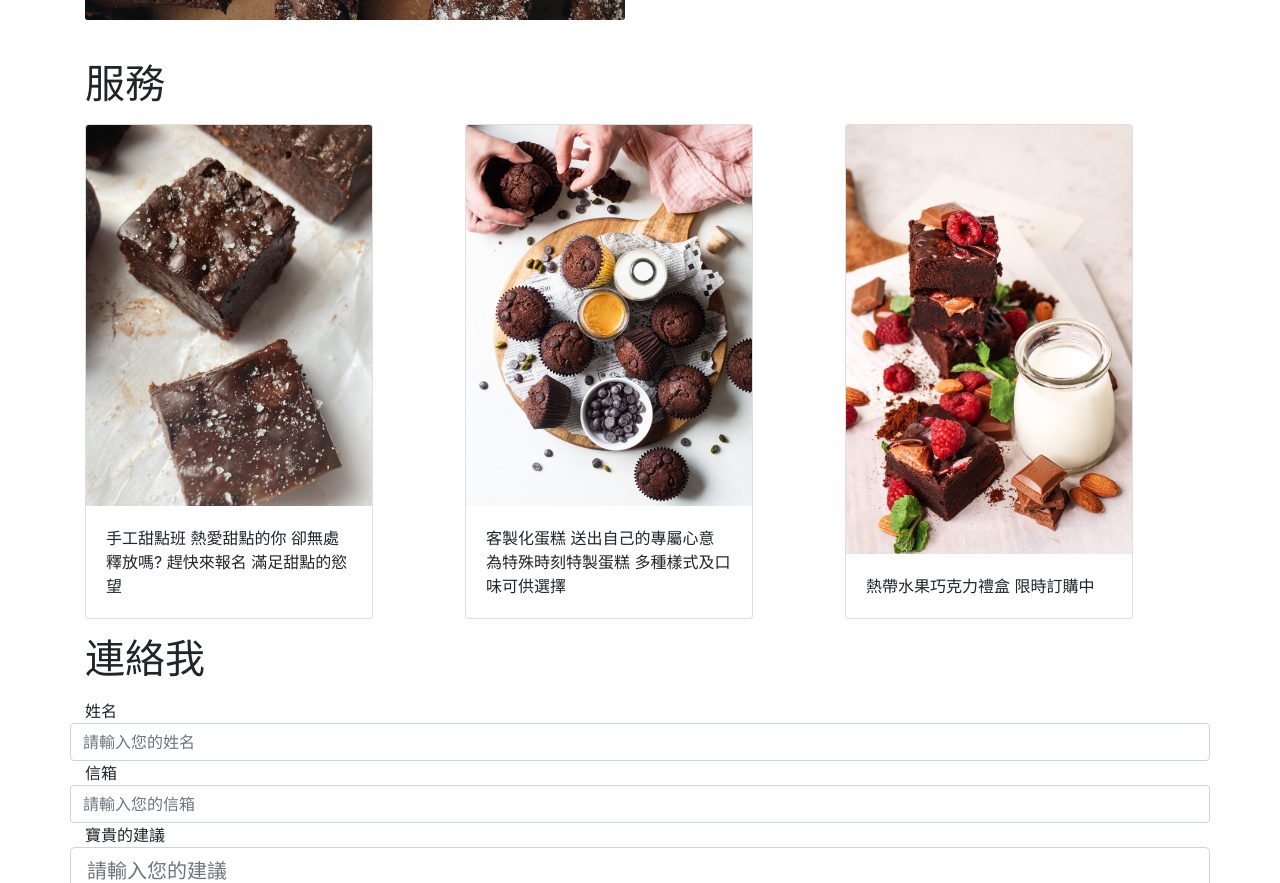
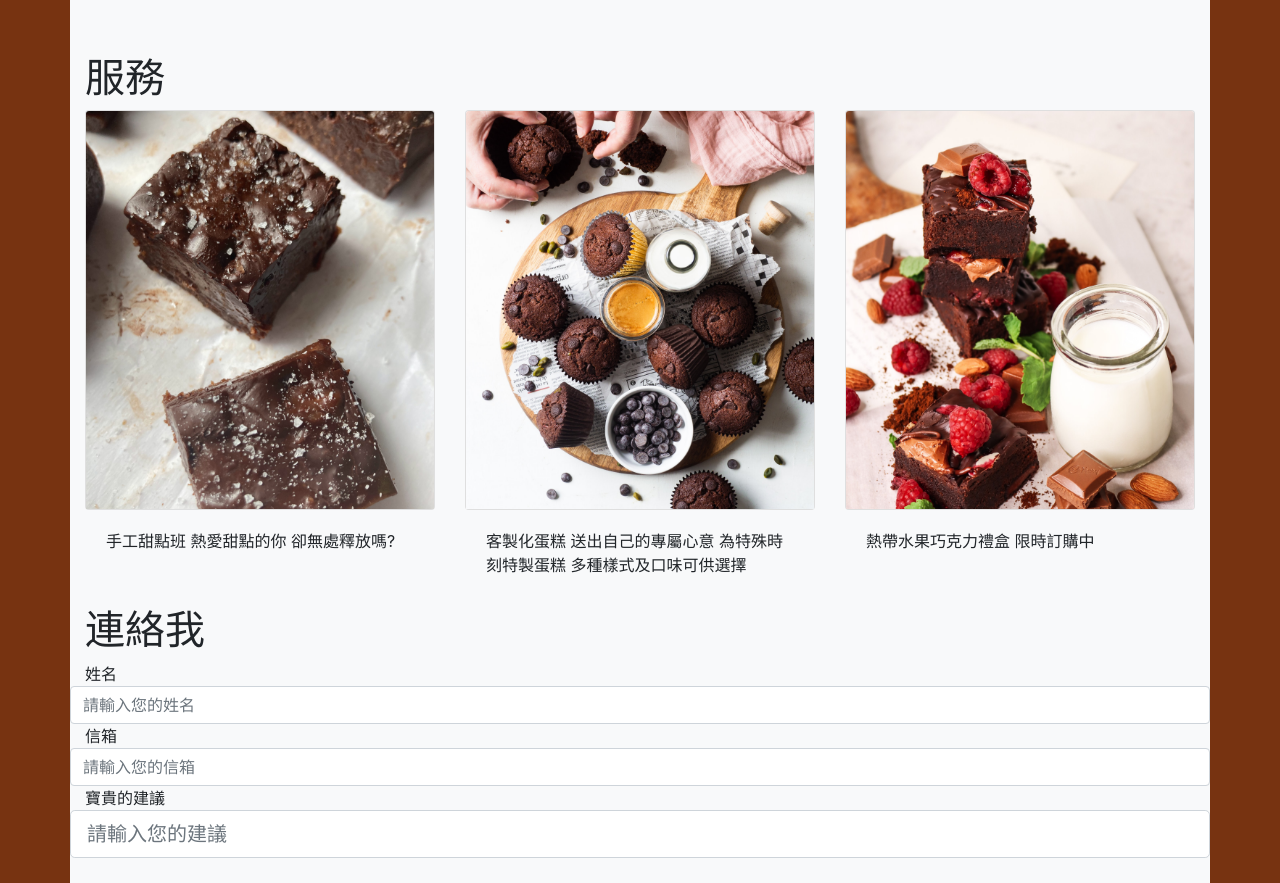
Before and after one commit to ym8321/Web-HC-Bootstrap-Chocolate, a plain HTML site: page index.html in a window 1280 px wide. Shown: the part 1610-2493 px from the top of the page. Drawn offline with nearby package versions, Linux system fonts and the light colour scheme.

Commit message:
細節調整

```diff
--- a/index.html
+++ b/index.html
@@ -8,11 +8,14 @@
     <!-- Bootstrap CDN CSS -->
     <link rel="stylesheet" href="https://cdn.jsdelivr.net/npm/bootstrap@4.5.3/dist/css/bootstrap.min.css"
         integrity="sha384-TX8t27EcRE3e/ihU7zmQxVncDAy5uIKz4rEkgIXeMed4M0jlfIDPvg6uqKI2xXr2" crossorigin="anonymous">
+
+    <!-- 自己的 CSS -->
+    <link rel="stylesheet" href="./style.css">
 </head>
 
 <body>
     <!-- 容器 -->
-    <div class="container">
+    <div class="container bg-light">
         <!-- 導覽列 -->
         <nav class="navbar navbar-expand-lg navbar-light bg-light">
             <a class="navbar-brand" href="#">巧克力專賣店</a>
@@ -76,7 +79,7 @@
         </div>
 
         <!-- 產品介紹 -->
-        <h1 class="my-3 ">產品介紹</h1>
+        <h1 class="my-3 mt-5">產品介紹</h1>
         <div class="row ">
             <div class="col-sm-12 col-md-12 col-lg-6 mb-3 mb-md-4 mb-xl-4 ">
                 <div class="card bg-dark text-white border-0">
@@ -106,7 +109,7 @@
                 </div>
             </div>
             <div class="col-sm-12 col-md-12 col-lg-6 mb-3 mb-md-4 mb-xl-4 ">
-                <div class="card bg-dark text-white border-0">
+                <div class="card bg-dark text-white border-0 ">
                     <img src="./img/banner4-unsplash.jpg" class="card-img" alt="...">
                     <div class="card-img-overlay">
                         <h5 class="card-title text-dark">巧克力薄派</h5>
@@ -117,26 +120,26 @@
         </div>
 
         <!-- 服務 -->
-        <h1 class="my-3">服務</h1>
+        <h1 class="mt-5 ">服務</h1>
         <div class="row">
             <div class="col-sm-12 col-md-4 col-lg-4">
-                <div class="card" style="width: 18rem;">
+                <div class="card">
                     <img src="./img/servise1-unsplash.jpg" class="card-img-top" alt="...">
                     <div class="card-body">
-                        <p class="card-text">手工甜點班 熱愛甜點的你 卻無處釋放嗎? 趕快來報名 滿足甜點的慾望 </p>
+                        <p class="card-text">手工甜點班 熱愛甜點的你 卻無處釋放嗎? </p>
                     </div>
                 </div>
             </div>
             <div class="col-sm-12 col-md-4 col-lg-4">
-                <div class="card" style="width: 18rem;">
+                <div class="card">
                     <img src="./img/servise2-unsplash.jpg" class="card-img-top" alt="...">
                     <div class="card-body">
                         <p class="card-text">客製化蛋糕 送出自己的專屬心意 為特殊時刻特製蛋糕 多種樣式及口味可供選擇</p>
                     </div>
                 </div>
             </div>
-            <div class="col-sm-12 col-md-4 col-lg-4">
-                <div class="card" style="width: 18rem;">
+            <div class="col-sm-12 col-md-4 col-lg-4 mb-5">
+                <div class="card">
                     <img src="./img/servise3-unsplash.jpg" class="card-img-top" alt="...">
                     <div class="card-body">
                         <p class="card-text">熱帶水果巧克力禮盒 限時訂購中</p>
@@ -146,7 +149,7 @@
         </div>
 
         <!-- 連絡我 -->
-        <h1 class="my-3 ">連絡我</h1>
+        <h1 class="mt-5">連絡我</h1>
         <div class="row">
             <div class="col-sm-12 col-md-4 col-lg-4">姓名</div>
             <div class="col-sm-12 col-md-8 col-lg-8"></div>
@@ -164,7 +167,10 @@
 
 
         <!-- 地圖 -->
-        <iframe class="w-100 m-3" src="https://www.google.com/maps/embed?pb=!1m18!1m12!1m3!1d3617.303049714139!2d121.22220631542602!3d24.955801984009067!2m3!1f0!2f0!3f0!3m2!1i1024!2i768!4f13.1!3m3!1m2!1s0x34682249c750d347%3A0x8cdb28de62e89e3d!2z6LWr57a16Zu76IWm6Kit6KiI5Z-56KiT5a246ZmiLeS4reWjouWtuOmZog!5e0!3m2!1szh-TW!2stw!4v1602765241260!5m2!1szh-TW!2stw" width="800" height="300" frameborder="0" style="border:0;" allowfullscreen="" aria-hidden="false" tabindex="0"></iframe>
+        <iframe class="w-100 m-3"
+            src="https://www.google.com/maps/embed?pb=!1m18!1m12!1m3!1d3617.303049714139!2d121.22220631542602!3d24.955801984009067!2m3!1f0!2f0!3f0!3m2!1i1024!2i768!4f13.1!3m3!1m2!1s0x34682249c750d347%3A0x8cdb28de62e89e3d!2z6LWr57a16Zu76IWm6Kit6KiI5Z-56KiT5a246ZmiLeS4reWjouWtuOmZog!5e0!3m2!1szh-TW!2stw!4v1602765241260!5m2!1szh-TW!2stw"
+            width="800" height="300" frameborder="0" style="border:0;" allowfullscreen="" aria-hidden="false"
+            tabindex="0"></iframe>
 
         <!-- 頁尾 -->
         <footer class="text-white bg-dark text-center py-5">
--- /dev/null
+++ b/style.scss
@@ -0,0 +1,16 @@
+body {
+    background: #773311;
+}
+
+.carousel-item {
+    height: 600px;
+}
+
+.card {
+    height: 400px;
+
+    img {
+        height: 100%;
+        object-fit: cover;
+    }
+}
```
Also changed, not shown: style.css (added), 1 other file. Lines whose indentation alone changed are shown as unchanged.
